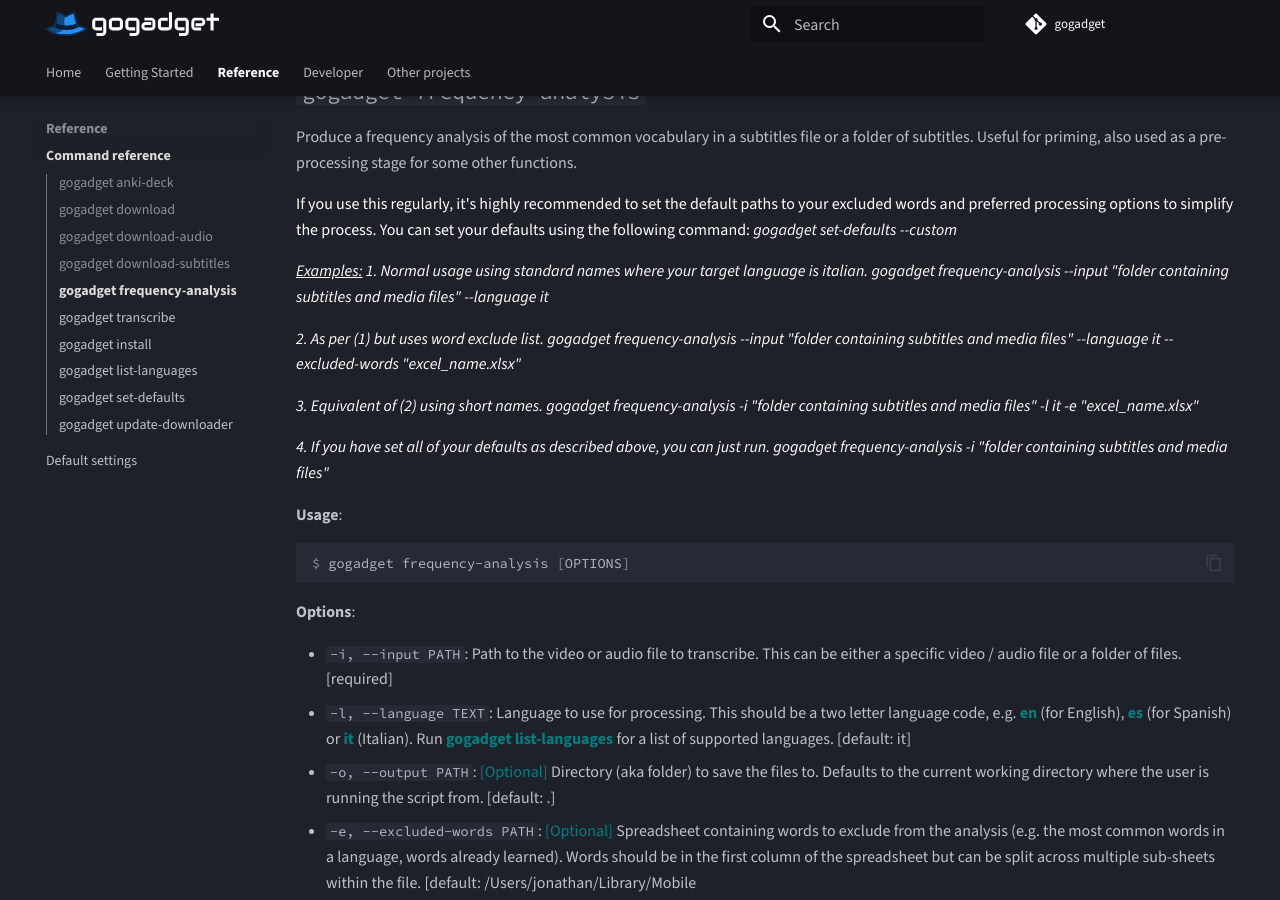
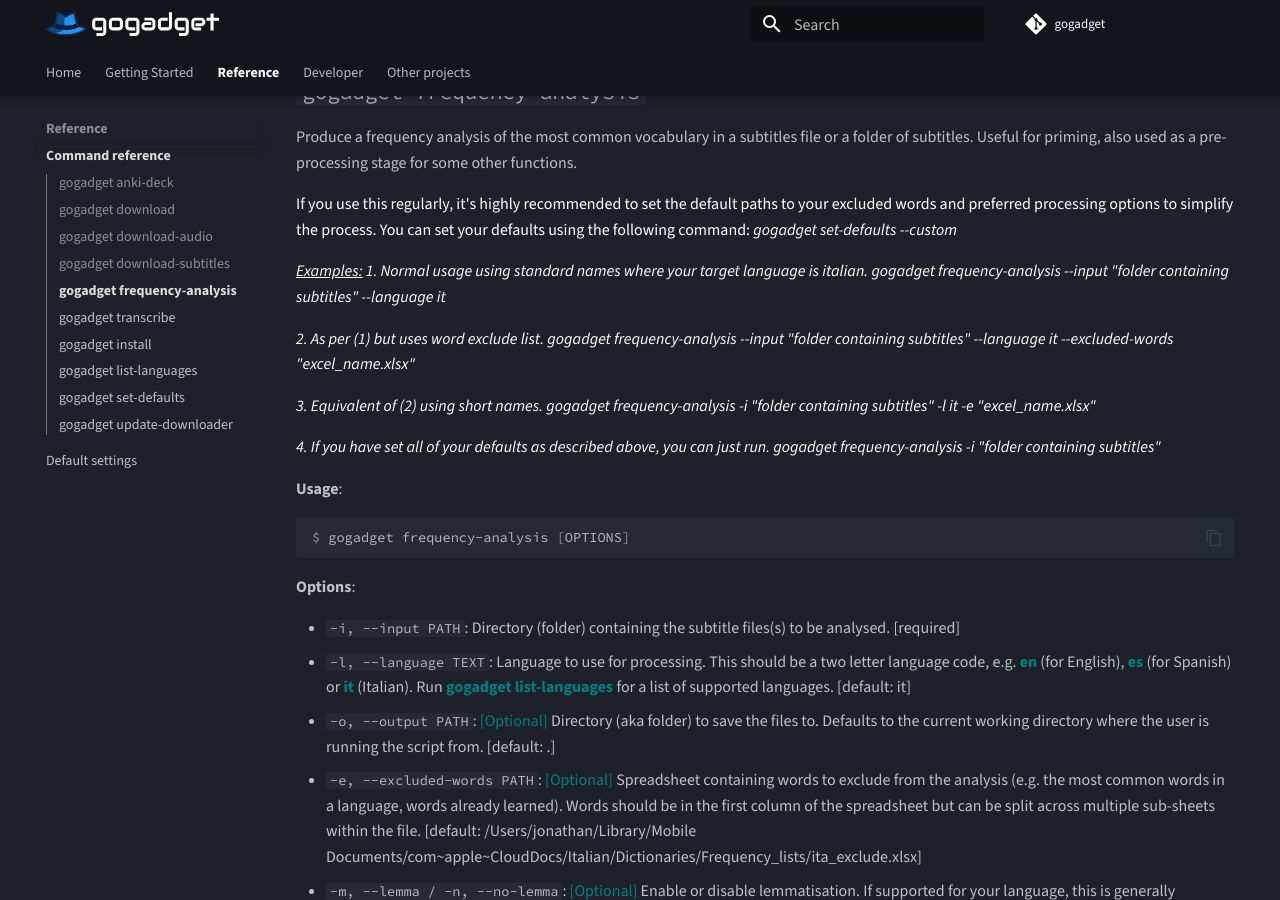
Before and after one commit to jonathanfox5/gogadget, an MkDocs documentation site: the page built from docs/pages/reference/command_reference.md, in a window 1280 px wide and 900 px high, scrolled down 4302 px. Built offline with MkDocs 1.6.1 and Material for MkDocs 9.7.7, drawn with Linux system fonts in a browser that asks for light colours; comment, search, counter and statistics services are not loaded.

Commit message:
Documentation updates

```diff
--- a/docs/pages/reference/command_reference.md
+++ b/docs/pages/reference/command_reference.md
@@ -161,16 +161,16 @@
 
 <span style="color: #ffffff; text-decoration-color: #ffffff; font-style: italic; text-decoration: underline">Examples:</span>
 <span style="color: #ffffff; text-decoration-color: #ffffff; font-style: italic">1. Normal usage using standard names where your target language is italian.</span>
-<span style="color: #ffffff; text-decoration-color: #ffffff; font-style: italic">gogadget frequency-analysis --input &quot;folder containing subtitles and media files&quot; --language it</span>
+<span style="color: #ffffff; text-decoration-color: #ffffff; font-style: italic">gogadget frequency-analysis --input &quot;folder containing subtitles&quot; --language it</span>
 
 <span style="color: #ffffff; text-decoration-color: #ffffff; font-style: italic">2. As per (1) but uses word exclude list.</span>
-<span style="color: #ffffff; text-decoration-color: #ffffff; font-style: italic">gogadget frequency-analysis --input &quot;folder containing subtitles and media files&quot; --language it --excluded-words &quot;excel_name.xlsx&quot;</span>
+<span style="color: #ffffff; text-decoration-color: #ffffff; font-style: italic">gogadget frequency-analysis --input &quot;folder containing subtitles&quot; --language it --excluded-words &quot;excel_name.xlsx&quot;</span>
 
 <span style="color: #ffffff; text-decoration-color: #ffffff; font-style: italic">3. Equivalent of (2) using short names.</span>
-<span style="color: #ffffff; text-decoration-color: #ffffff; font-style: italic">gogadget frequency-analysis -i &quot;folder containing subtitles and media files&quot; -l it -e &quot;excel_name.xlsx&quot;</span>
+<span style="color: #ffffff; text-decoration-color: #ffffff; font-style: italic">gogadget frequency-analysis -i &quot;folder containing subtitles&quot; -l it -e &quot;excel_name.xlsx&quot;</span>
 
 <span style="color: #ffffff; text-decoration-color: #ffffff; font-style: italic">4. If you have set all of your defaults as described above, you can just run.</span>
-<span style="color: #ffffff; text-decoration-color: #ffffff; font-style: italic">gogadget frequency-analysis -i &quot;folder containing subtitles and media files&quot;</span>
+<span style="color: #ffffff; text-decoration-color: #ffffff; font-style: italic">gogadget frequency-analysis -i &quot;folder containing subtitles&quot;</span>
 
 **Usage**:
 
@@ -180,7 +180,7 @@
 
 **Options**:
 
-- `-i, --input PATH`: Path to the video or audio file to transcribe. This can be either a specific video / audio file or a folder of files. [required]
+- `-i, --input PATH`: Directory (folder) containing the subtitle files(s) to be analysed. [required]
 - `-l, --language TEXT`: Language to use for processing. This should be a two letter language code, e.g. <span style="color: #008080; text-decoration-color: #008080; font-weight: bold">en</span> (for English), <span style="color: #008080; text-decoration-color: #008080; font-weight: bold">es</span> (for Spanish) or <span style="color: #008080; text-decoration-color: #008080; font-weight: bold">it</span> (Italian). Run <span style="color: #008080; text-decoration-color: #008080; font-weight: bold">gogadget list-languages</span> for a list of supported languages. [default: it]
 - `-o, --output PATH`: <span style="color: #008080; text-decoration-color: #008080">[Optional]</span> Directory (aka folder) to save the files to. Defaults to the current working directory where the user is running the script from. [default: .]
 - `-e, --excluded-words PATH`: <span style="color: #008080; text-decoration-color: #008080">[Optional]</span> Spreadsheet containing words to exclude from the analysis (e.g. the most common words in a language, words already learned). Words should be in the first column of the spreadsheet but can be split across multiple sub-sheets within the file. [default: /Users/jonathan/Library/Mobile Documents/com~apple~CloudDocs/Italian/Dictionaries/Frequency_lists/ita_exclude.xlsx]
```
Also changed, not shown: docs/pages/index.md (+1 -1 lines), pyproject.toml (+6 -1 lines), README.md, 4 other files.
